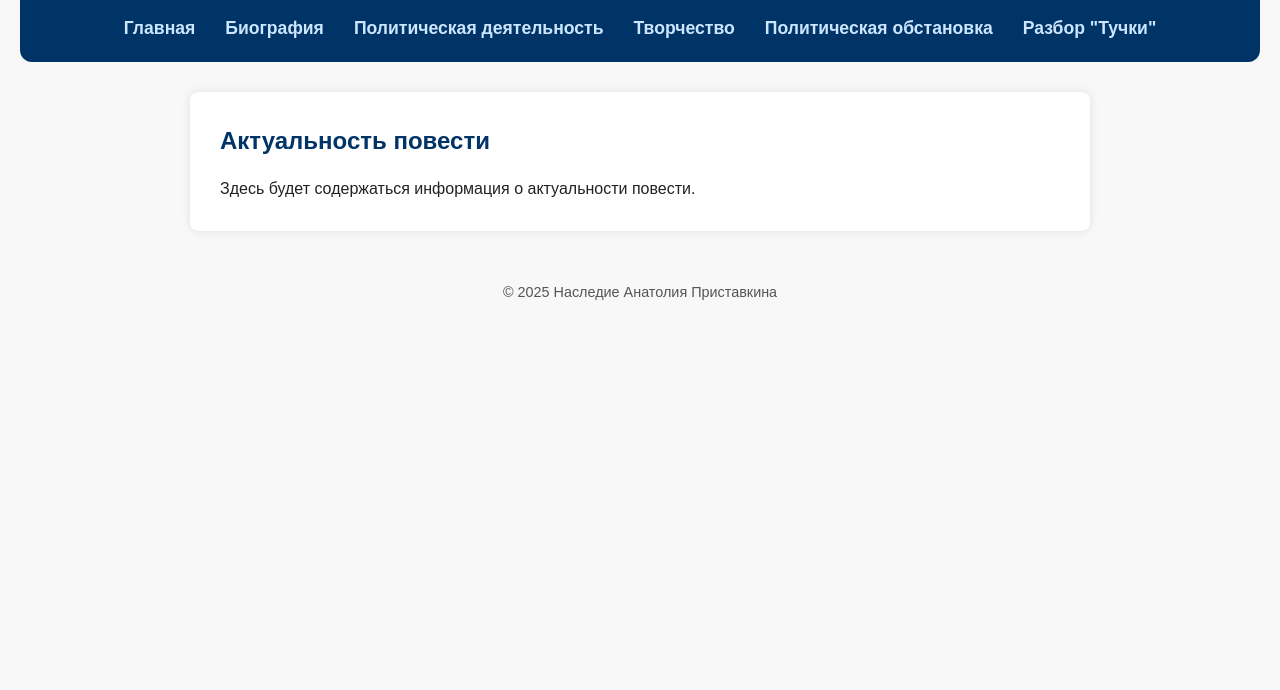
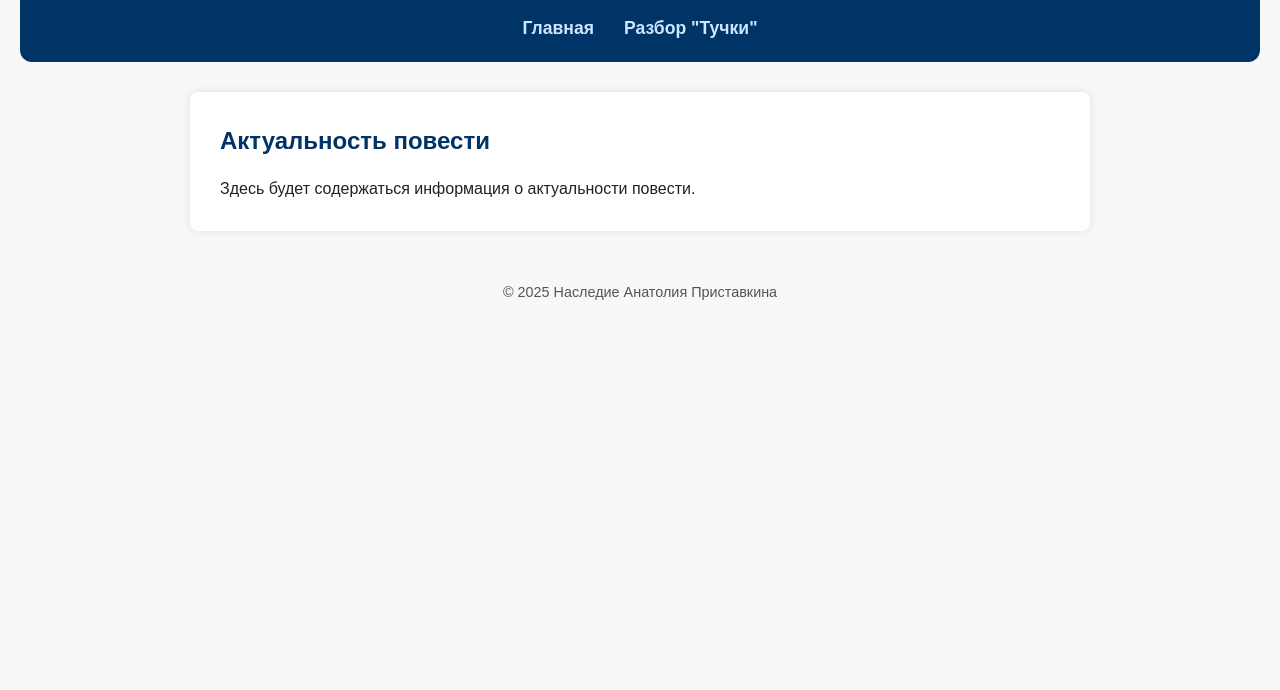
Before and after one commit to Vladimirstebelsk/Naslediye-A.-Pristavkina, a plain HTML site: page relevance.html in a window 1280 px wide. Shown: the part 110-800 px from the top of the page. Drawn offline with Linux system fonts and the light colour scheme.

Commit message:
Update relevance.html

```diff
--- a/relevance.html
+++ b/relevance.html
@@ -12,10 +12,6 @@
         <nav>
             <ul class="nav-links">
                 <li><a href="index.html">Главная</a></li>
-                <li><a href="biografie.html">Биография</a></li>
-                <li><a href="polit-bemuehungen.html">Политическая деятельность</a></li>
-                <li><a href="werke.html">Творчество</a></li>
-                <li><a href="polit-situation.html">Политическая обстановка</a></li>
                 <li><a href="buch.html">Разбор "Тучки"</a></li>
             </ul>
         </nav>
```
